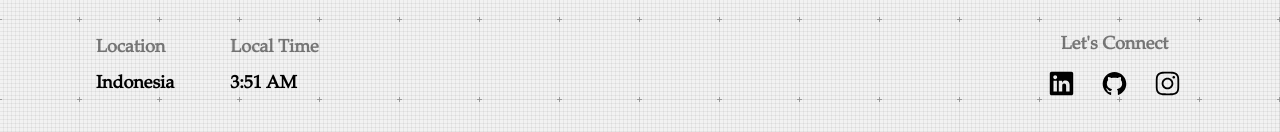
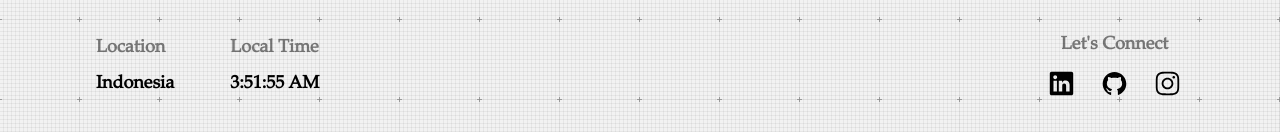
Before and after one commit to rakharan/Personal-Site, a Next.js app: page / in a window 1280 px wide. Shown: the part 1821-1953 px from the top of the page. Built offline with nearby package versions, Linux system fonts and the light colour scheme.

Commit message:
tweak on footer clock

```diff
--- a/src/components/footer.tsx
+++ b/src/components/footer.tsx
@@ -4,6 +4,10 @@ import { RxInstagramLogo, RxLinkedinLogo } from "react-icons/rx";
 import { AiOutlineGithub } from "react-icons/ai";
 import Link from 'next/link';
 
+
+setInterval(() => {
+    document.getElementById("clock").innerHTML = `${moment().format('LTS')}`;
+}, 1000)
 export default function Footer() {
     return (
         <div className='w-full flex justify-center  items-center px-10 md:px-20 lg:px-24'>
@@ -15,7 +19,7 @@ export default function Footer() {
                     </div>
                     <div className='local-time flex flex-col gap-y-2'>
                         <h1 className='opacity-50 font-semibold'>Local Time</h1>
-                        <h2>{moment().format('LT')}</h2>
+                        <h2 id='clock'></h2>
                     </div>
                 </div>
 
```
